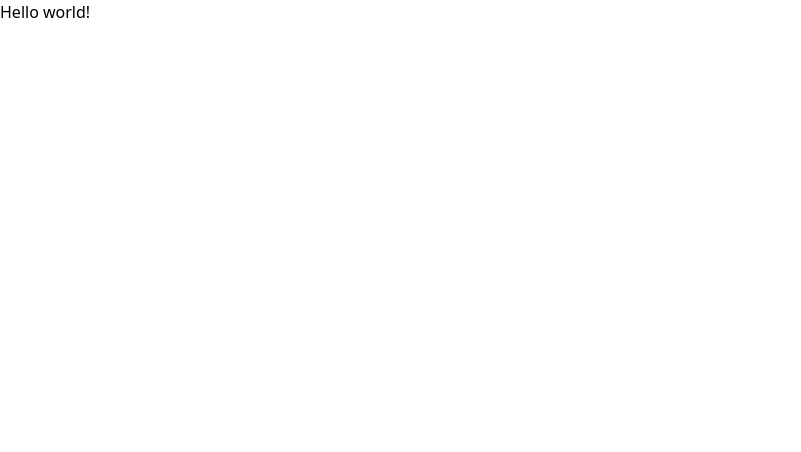
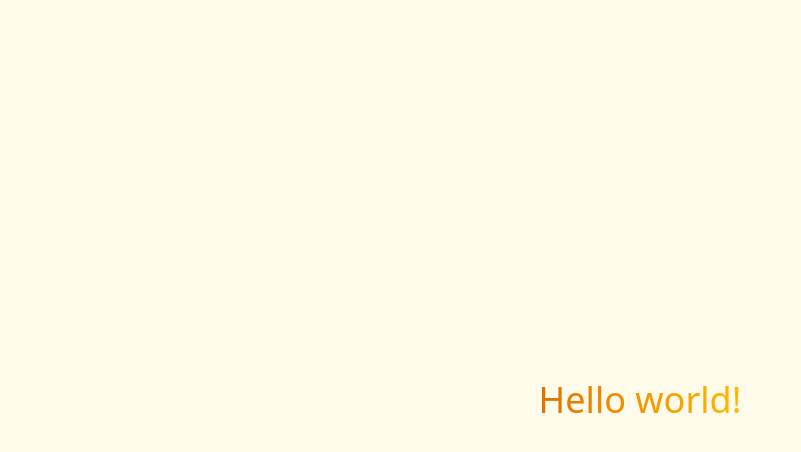
Before and after one commit to EdsonGaspar/apoia_dev, a Next.js app: page / in a window 1280 px wide. Shown: the top 452 px of the page, without its empty margins (0-801 px from the left). Built offline with nearby package versions, Linux system fonts and the light colour scheme.

Commit message:
Chore: Configuração inicial

```diff
--- a/src/app/page.tsx
+++ b/src/app/page.tsx
@@ -1,7 +1,9 @@
 export default function Home() {
   return (
-    <main>
-      <div>Hello world!</div>
+    <main className="bg-amber-50 min-h-screen flex items-center justify-center">
+      <div className="bg-clip-text text-transparent bg-gradient-to-r from-amber-600 to-amber-400 text-4xl">
+        Hello world!
+      </div>
     </main>
   );
 }
```
